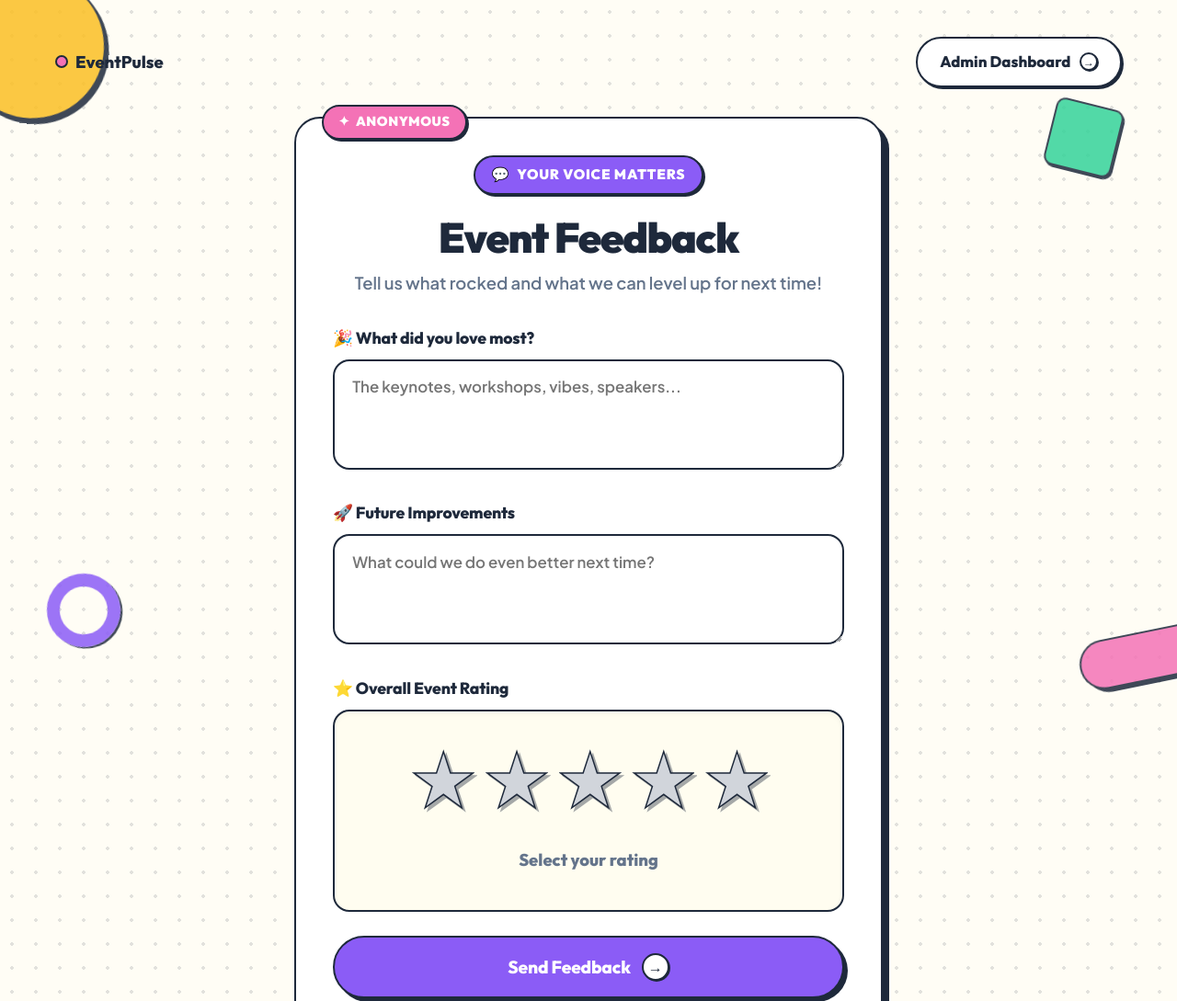
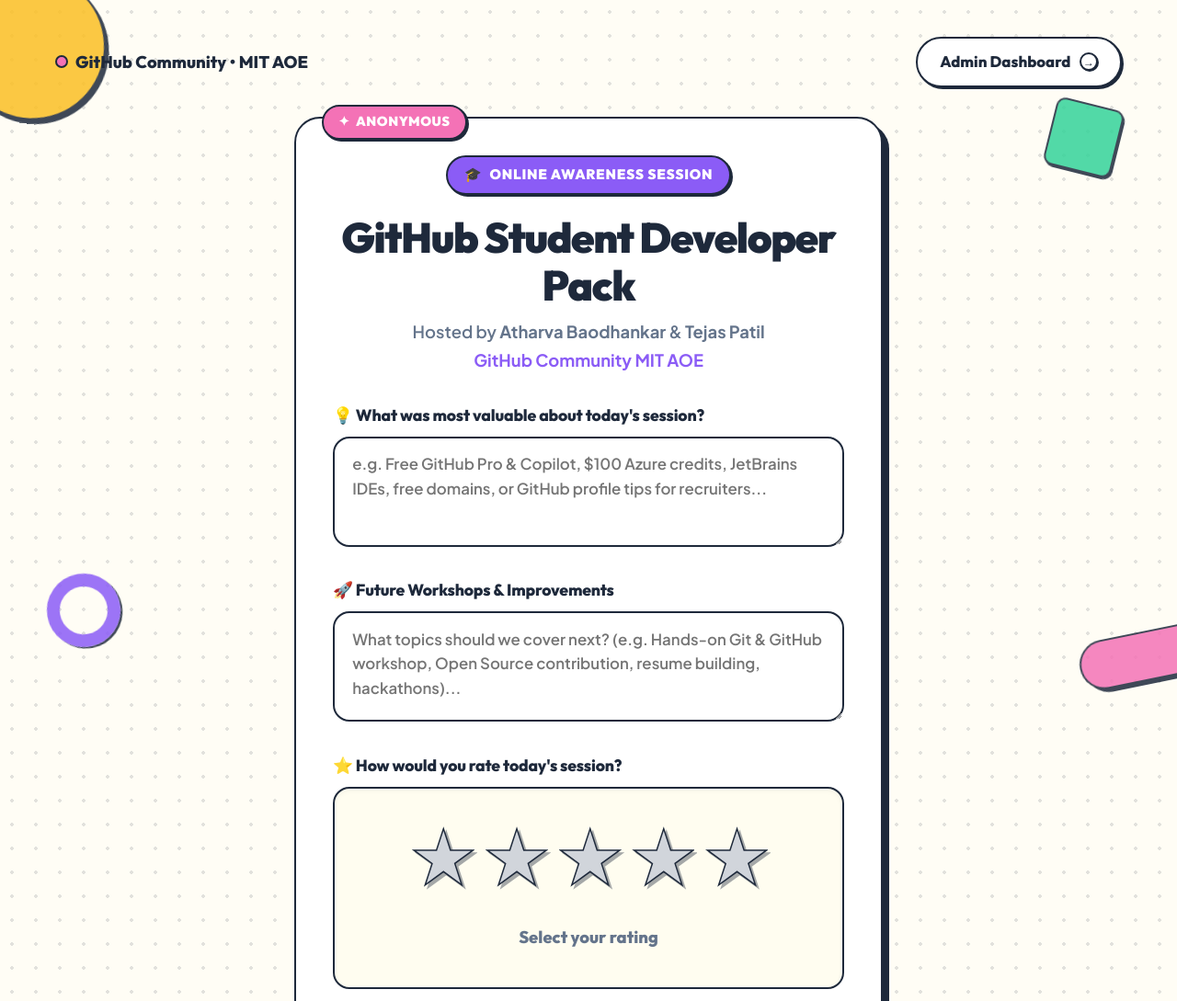
Before and after one commit to LordCopy/forms, a website with bundled scripts: page index.html in a window 1280 px wide. Shown: the top 1089 px of the page at 92% size. Built offline with nearby package versions, Linux system fonts and the light colour scheme; some packages are replaced by stand-ins of ours; no server answers.

Commit message:
feat(content): customize homepage for GitHub Student Developer Pack session by Atharva & Tejas (GitHub Community MIT AOE)

```diff
--- a/app.js
+++ b/app.js
@@ -16,10 +16,10 @@ let isAuthReady = false;
 
 const ratingTexts = {
     '1': '⭐ 1 Star — Needs Improvement',
-    '2': '⭐⭐ 2 Stars — Fair Experience',
-    '3': '⭐⭐⭐ 3 Stars — Good Event',
-    '4': '⭐⭐⭐⭐ 4 Stars — Great Vibes!',
-    '5': '⭐⭐⭐⭐⭐ 5 Stars — Absolutely Amazing! 🎉'
+    '2': '⭐⭐ 2 Stars — Fair (Needed more live demo)',
+    '3': '⭐⭐⭐ 3 Stars — Good Session Overview',
+    '4': '⭐⭐⭐⭐ 4 Stars — Great Insights & Helpful Perks!',
+    '5': '⭐⭐⭐⭐⭐ 5 Stars — Super Helpful & Ready to Claim Pack! 🚀'
 };
 
 // Update rating label on selection with bouncy pop active class
@@ -89,7 +89,7 @@ feedbackForm.addEventListener('submit', async (e) => {
             createdAt: serverTimestamp()
         });
 
-        showStatus("Thank you! Your feedback has been recorded.", "success");
+        showStatus("Thank you for your feedback on today's session!", "success");
         feedbackForm.reset();
 
         if (ratingElement) ratingElement.checked = false;
@@ -103,6 +103,6 @@ feedbackForm.addEventListener('submit', async (e) => {
         showStatus("An error occurred while submitting. Please try again.", "error");
     } finally {
         submitBtn.disabled = false;
-        submitBtn.innerHTML = `<span>Send Feedback</span> <span class="btn-icon-bubble">&rarr;</span>`;
+        submitBtn.innerHTML = `<span>Submit Session Feedback</span> <span class="btn-icon-bubble">&rarr;</span>`;
     }
 });
--- a/index.html
+++ b/index.html
@@ -3,8 +3,8 @@
 <head>
     <meta charset="UTF-8">
     <meta name="viewport" content="width=device-width, initial-scale=1.0">
-    <title>Event Feedback | Playful Geometric</title>
-    <meta name="description" content="Share your anonymous event feedback with our team!">
+    <title>GitHub Student Developer Pack | Session Feedback</title>
+    <meta name="description" content="Share your anonymous feedback for the GitHub Student Developer Pack awareness session hosted by GitHub Community MIT AOE.">
     <link rel="stylesheet" href="styles.css">
 </head>
 <body>
@@ -18,7 +18,7 @@
     <nav>
         <div style="font-family: 'Outfit', sans-serif; font-weight: 800; font-size: 1.15rem; display: flex; align-items: center; gap: 0.5rem;">
             <span style="display: inline-block; width: 14px; height: 14px; background: var(--secondary); border: 2px solid var(--border-dark); border-radius: 50%;"></span>
-            EventPulse
+            GitHub Community • MIT AOE
         </div>
         <a href="admin.html" class="nav-link">
             Admin Dashboard <span class="btn-icon-bubble" style="width: 20px; height: 20px; font-size: 0.75rem;">&rarr;</span>
@@ -33,10 +33,13 @@
 
             <div style="text-align: center;">
                 <div class="badge-sticker violet">
-                    <span>💬</span> YOUR VOICE MATTERS
+                    <span>🎓</span> ONLINE AWARENESS SESSION
                 </div>
-                <h1>Event Feedback</h1>
-                <p class="subtitle">Tell us what rocked and what we can level up for next time!</p>
+                <h1>GitHub Student Developer Pack</h1>
+                <p class="subtitle" style="max-width: 500px; margin-left: auto; margin-right: auto;">
+                    Hosted by <strong>Atharva Baodhankar</strong> & <strong>Tejas Patil</strong> <br>
+                    <span style="display: inline-block; margin-top: 0.25rem; color: var(--accent); font-weight: 700;">GitHub Community MIT AOE</span>
+                </p>
             </div>
 
             <div id="statusMessage" class="message" role="alert" aria-live="polite"></div>
@@ -44,20 +47,20 @@
             <form id="feedbackForm">
                 <div class="form-group">
                     <label for="experience">
-                        🎉 What did you love most?
+                        💡 What was most valuable about today's session?
                     </label>
-                    <textarea id="experience" placeholder="The keynotes, workshops, vibes, speakers..." required></textarea>
+                    <textarea id="experience" placeholder="e.g. Free GitHub Pro & Copilot, $100 Azure credits, JetBrains IDEs, free domains, or GitHub profile tips for recruiters..." required></textarea>
                 </div>
 
                 <div class="form-group">
                     <label for="improvements">
-                        🚀 Future Improvements
+                        🚀 Future Workshops & Improvements
                     </label>
-                    <textarea id="improvements" placeholder="What could we do even better next time?" required></textarea>
+                    <textarea id="improvements" placeholder="What topics should we cover next? (e.g. Hands-on Git & GitHub workshop, Open Source contribution, resume building, hackathons)..." required></textarea>
                 </div>
 
                 <div class="form-group">
-                    <label>⭐ Overall Event Rating</label>
+                    <label>⭐ How would you rate today's session?</label>
                     <div class="star-rating-container">
                         <div class="star-rating" role="radiogroup" aria-label="Rate from 1 to 5 stars">
                             <input type="radio" id="star5" name="rating" value="5" required />
@@ -80,7 +83,7 @@
                 </div>
 
                 <button type="submit" id="submitBtn">
-                    <span>Send Feedback</span>
+                    <span>Submit Session Feedback</span>
                     <span class="btn-icon-bubble">&rarr;</span>
                 </button>
             </form>
```
